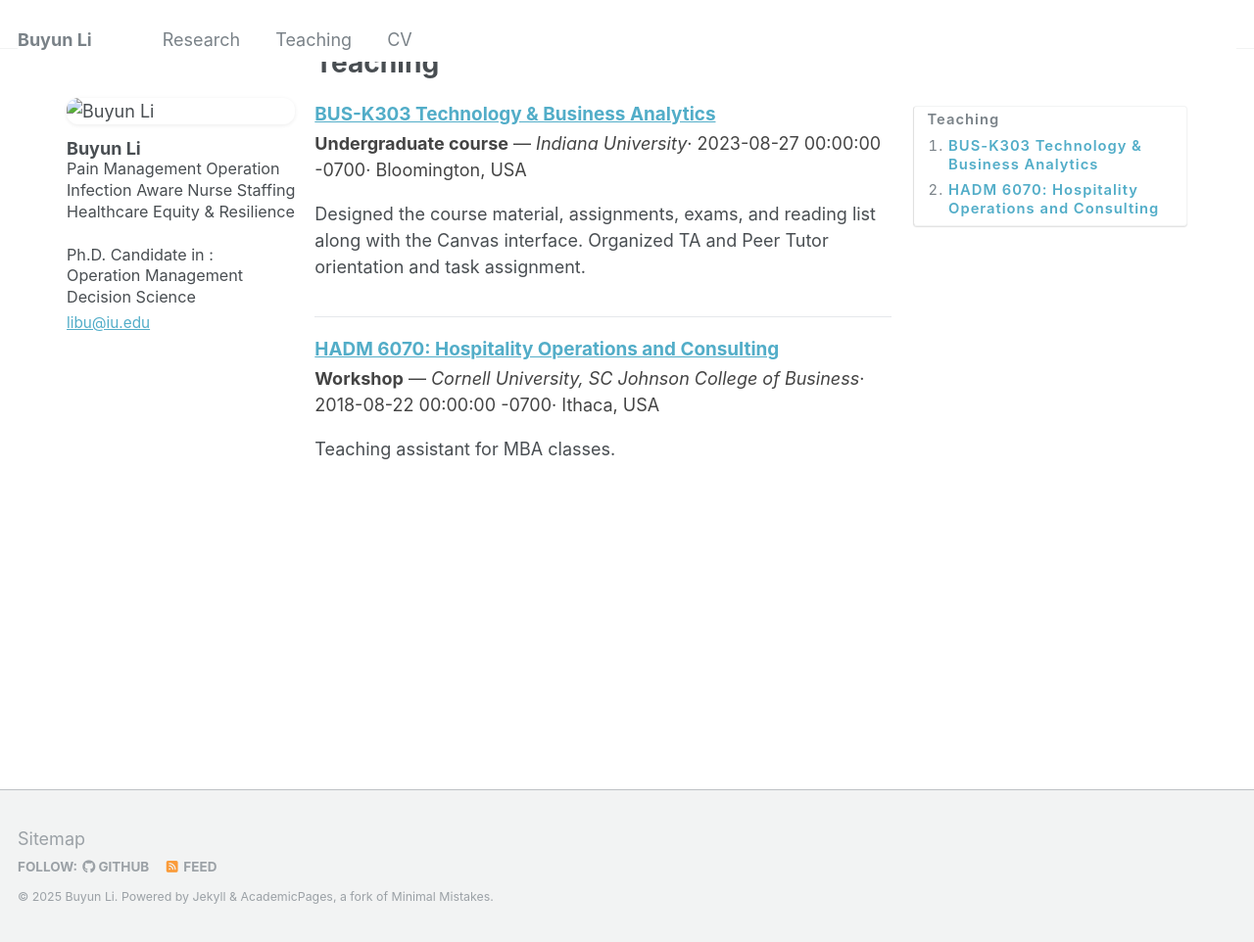
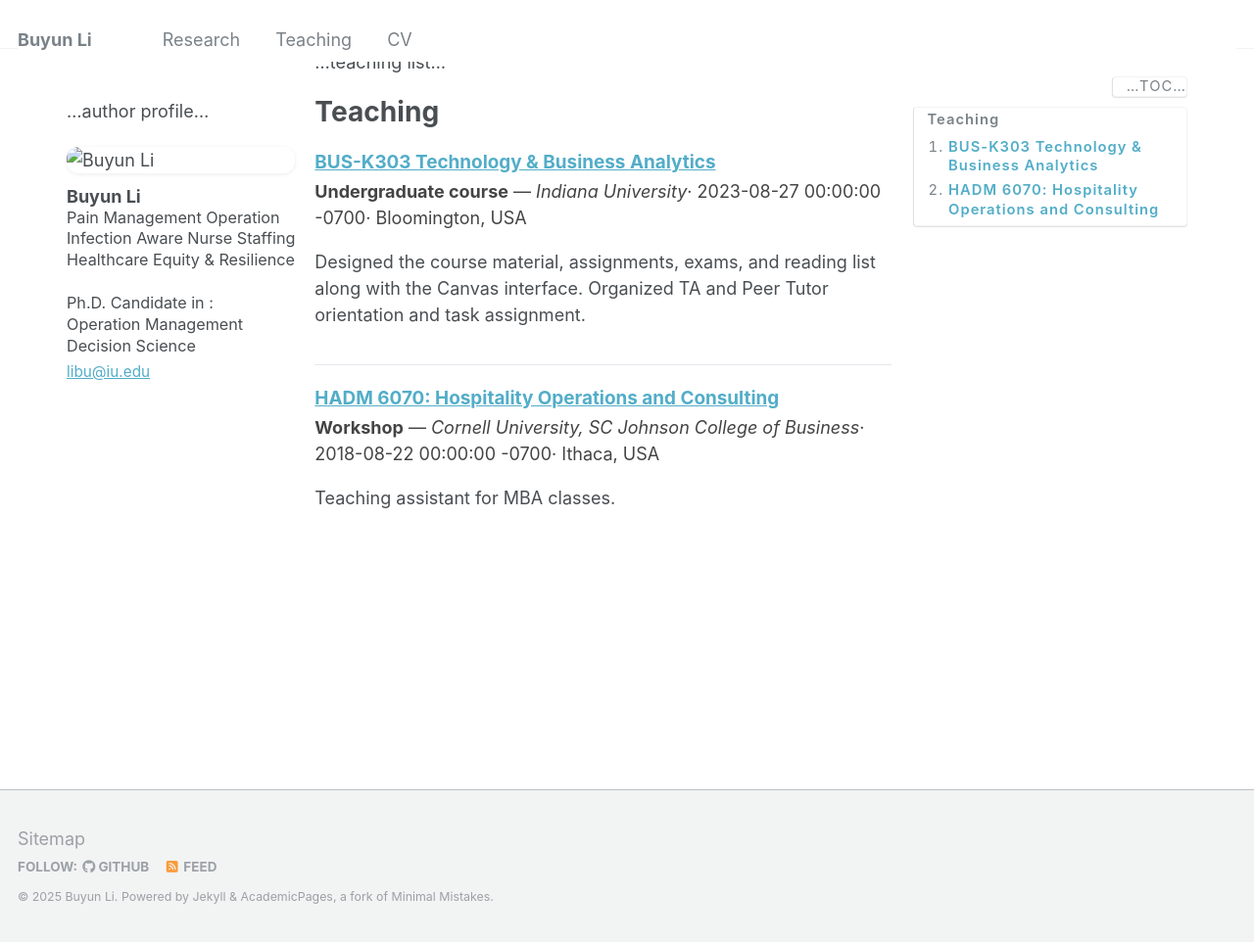
Before and after one commit to BuyunLi/BuyunLi.github.io, a Jekyll site: the page built from _pages/teaching.html, in a window 1280 px wide and 962 px high. Shown: the whole window at 98% size. Built offline with Jekyll 4.4.1, drawn with Linux system fonts in a browser that asks for light colours.

Commit message:
Update teaching.html

```diff
--- a/_pages/teaching.html
+++ b/_pages/teaching.html
@@ -3,6 +3,11 @@ layout: default
 title: "Teaching"
 permalink: /teaching/
 ---
+<div id="main" class="teach-3col" role="main">
+  <aside class="sidebar">…author profile…</aside>
+  <div class="archive">…teaching list…</div>
+  <aside class="toc toc--right">…TOC…</aside>
+</div>
 
 {%- assign items = site.teaching | sort: "title" -%}
 
```
